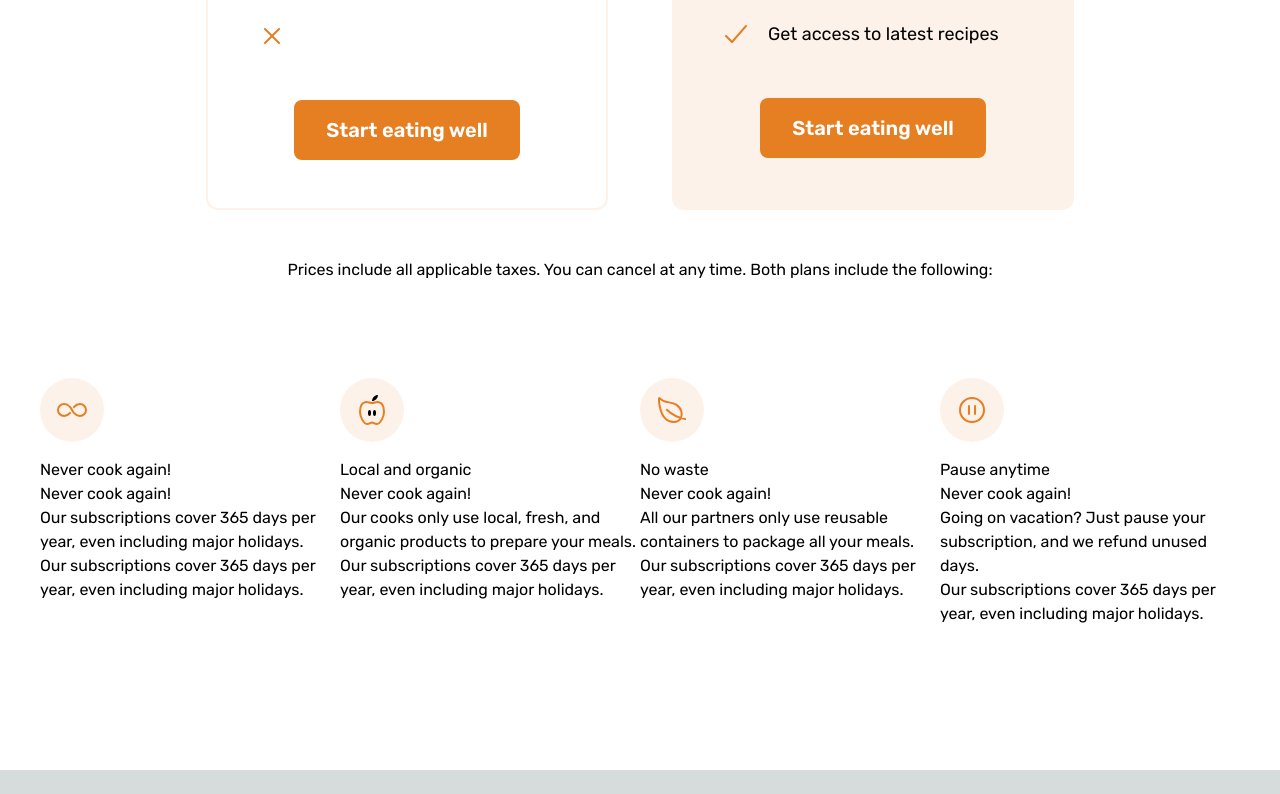
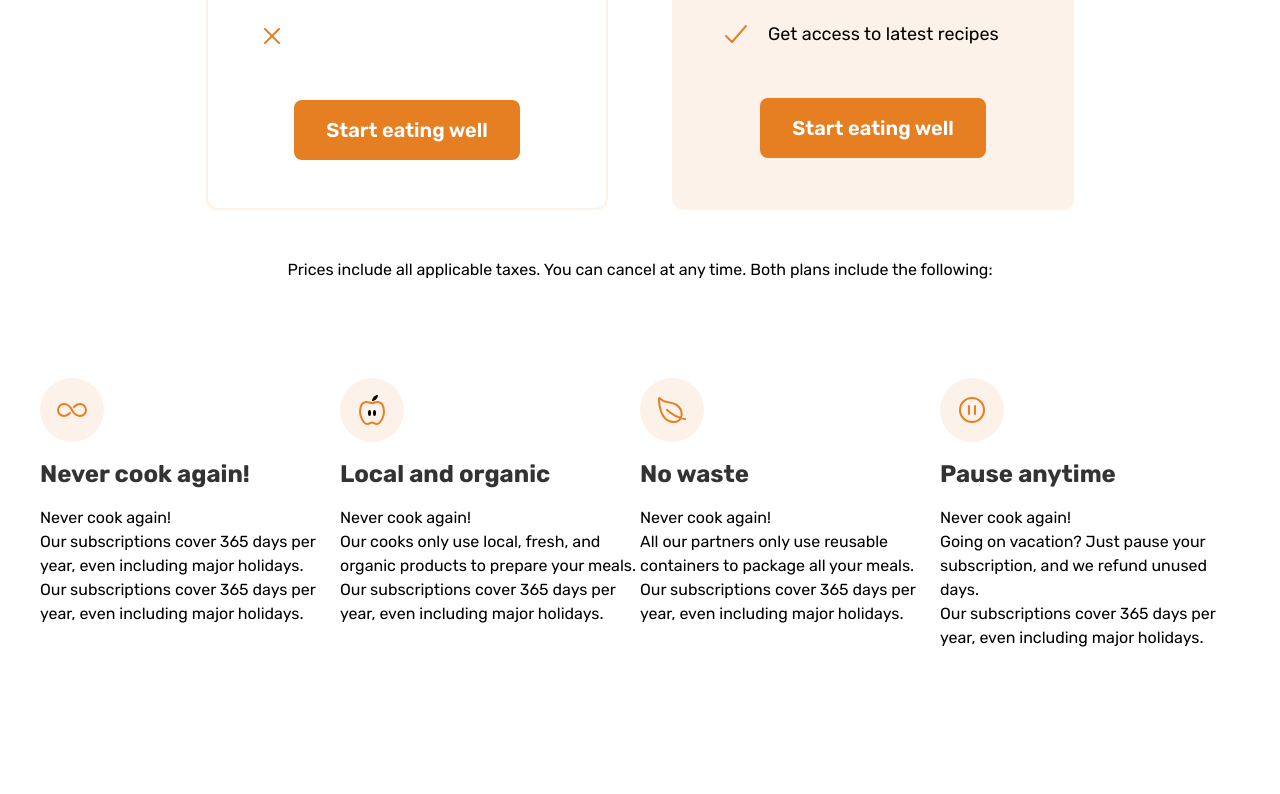
Before and after one commit to riwepo/omnifood-nextjs, a Next.js app: page / in a window 1280 px wide. Shown: the part 732-1526 px from the top of the page. Before the commit the page ends 1502 px from the top, so only its background shows below. Built offline with nearby package versions, Linux system fonts and the light colour scheme.

Commit message:
styled title

```diff
--- a/src/components/pricing/feature.js
+++ b/src/components/pricing/feature.js
@@ -4,7 +4,9 @@ function Feature({ featureData }) {
       <div className="mb-4 h-16 w-16 rounded-full bg-whites-100 p-4">
         {featureData.icon}
       </div>
-      <p class="feature-title">{featureData.title}</p>
+      <p className="feature-title mb-4 text-2xl font-bold text-greys-100">
+        {featureData.title}
+      </p>
       <p class="feature-title">Never cook again!</p>
       <p class="feature-text">{featureData.text}</p>
       <p class="feature-text">
```
